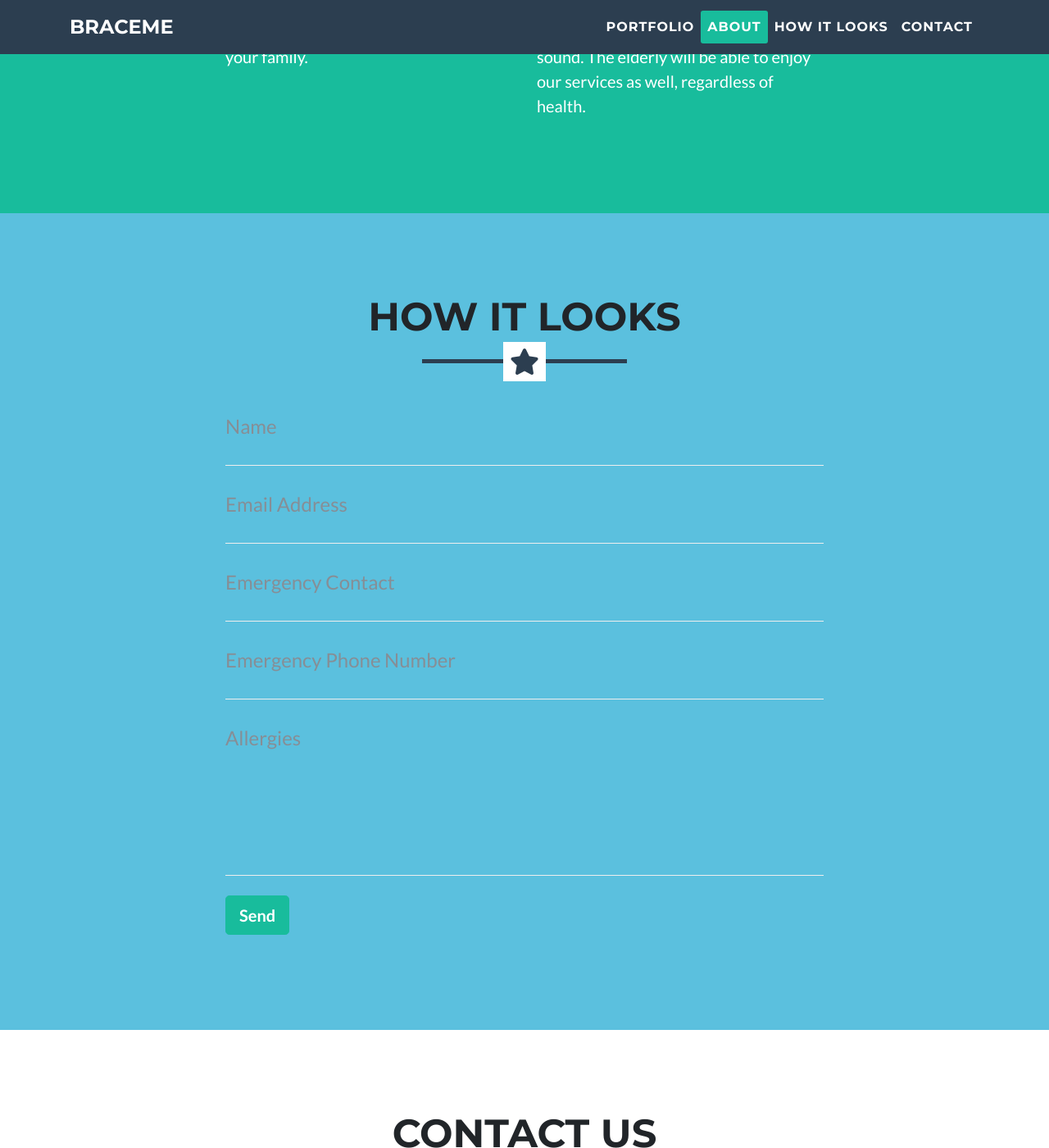
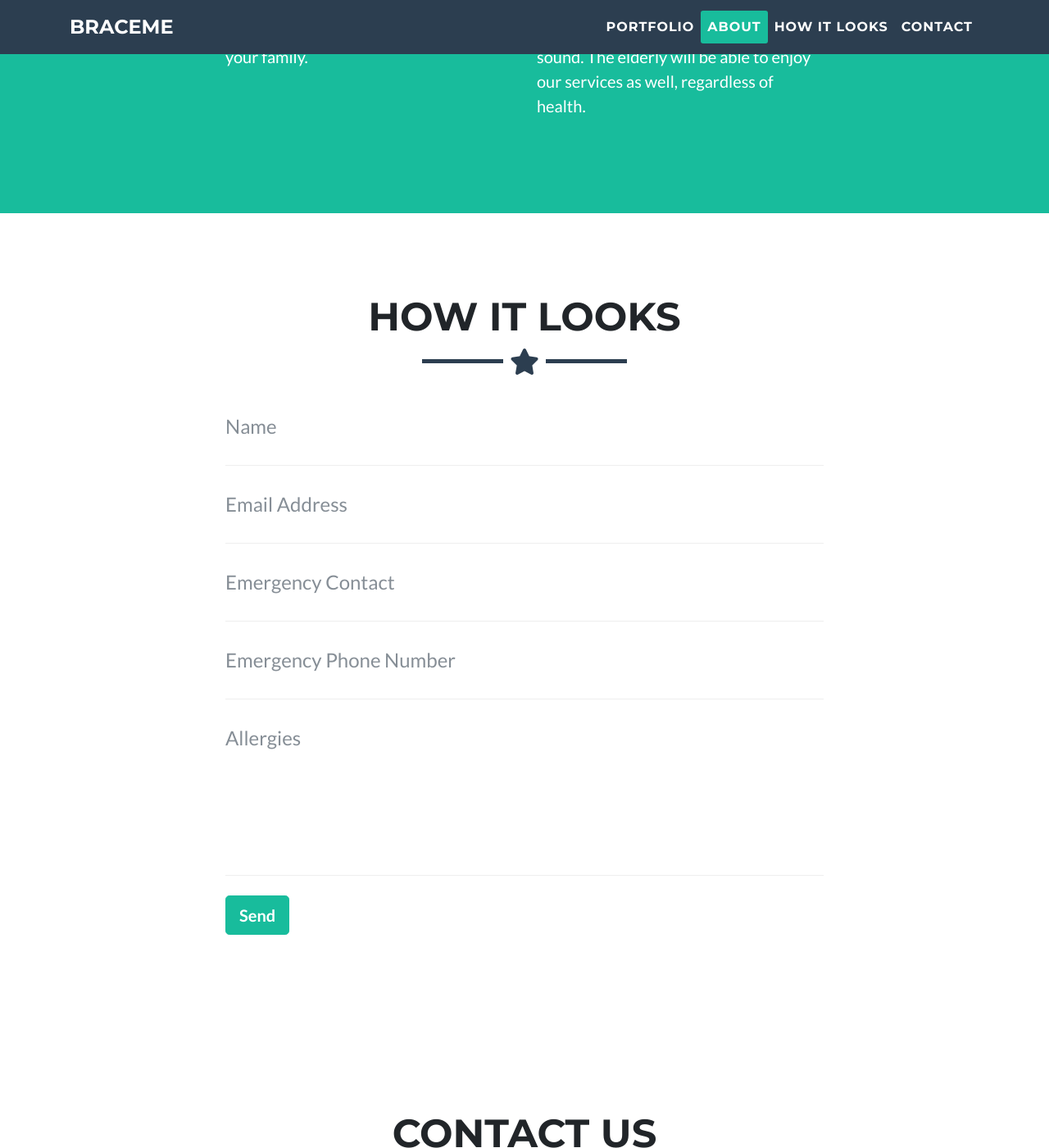
Before and after one commit to MatanAvneri/mla_yazamut, a Jekyll site: the page built from index.html, in a window 1280 px wide and 1400 px high, scrolled down 1827 px. Shown: the whole window at 82% size. Built offline with Jekyll 4.4.1, drawn with Linux system fonts in a browser that asks for light colours; nearby versions of some CDN libraries.

```diff
--- a/css/freelancer.css
+++ b/css/freelancer.css
@@ -91,10 +91,6 @@ section h2 {
 section.success {
     color: white;
     background: #18BC9C;
-}
-
-section.looks {
-    background: #5bc0de;
 }
 
 @media (max-width: 767px) {
```
